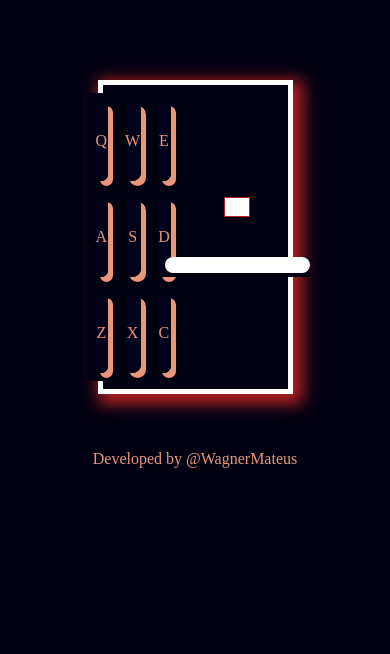
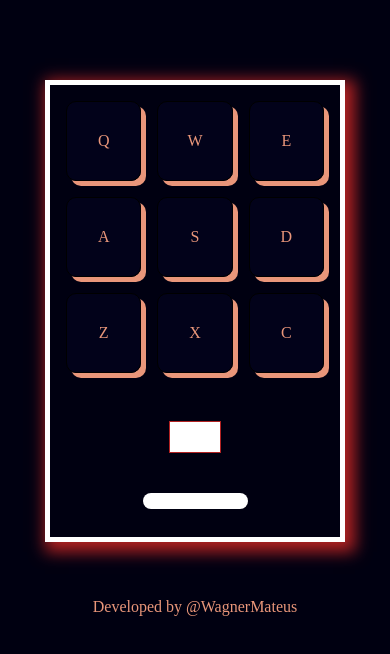
Before and after one commit to wagnermateus/drum-machine, a React (Vite) app: page / in a window 390 px wide. Shown: the top 654 px of the page. Built offline with nearby package versions, Linux system fonts and the light colour scheme.

Commit message:
responsive

```diff
--- a/src/App.css
+++ b/src/App.css
@@ -7,7 +7,7 @@
 }
 .drum-machine {
   display: flex;
-  width: 50vw;
+  width: 700px;
   flex-direction: row-reverse;
   gap: 1.5rem;
   justify-content: space-between;
@@ -57,7 +57,7 @@
 border: 1px solid #b22222;
 display: inline;
 width: 50%;
-height: 20px;
+height: 2rem;
 padding: 0.5rem;
 text-align: center;
 background-color: #fff;
@@ -81,6 +81,7 @@ transform: scale(1);
 outline: none;
 background-color: #fff;
 border-radius: 10px;
+width: 100%;
 
 padding: 0.5rem;
 }
@@ -102,3 +103,12 @@ padding: 0.5rem;
 height: 0.5rem;
 
 }
+@media (max-width: 708px ) {
+  .drum-machine {
+    flex-direction: column-reverse;
+    max-width: 300px;
+  }
+  .drum-pads {
+    width: 100%;
+  }
+}
```
